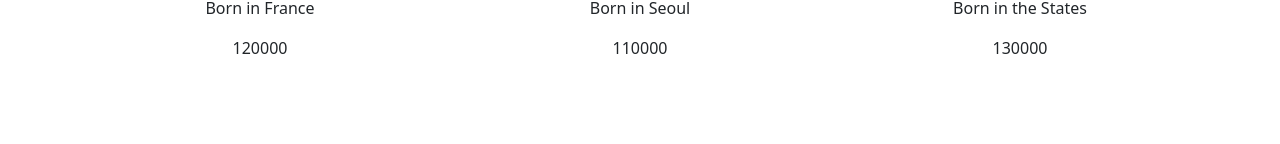
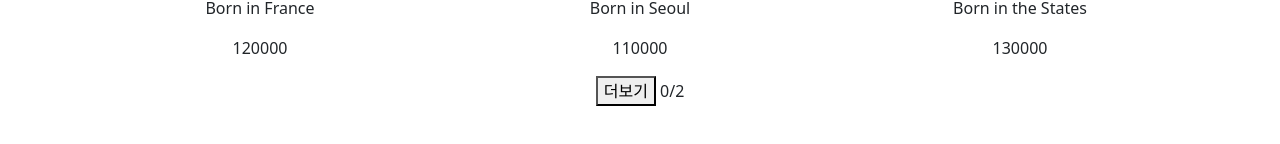
Before and after one commit to jskim-gcd/shop, a React (Vite) app: page / in a window 1280 px wide. Shown: the part 610-754 px from the top of the page. Built offline with nearby package versions, Linux system fonts and the light colour scheme.

Commit message:
메인 페이지에 더보기 버튼 추가

```diff
--- a/package.json
+++ b/package.json
@@ -11,6 +11,7 @@
   },
   "dependencies": {
     "@reduxjs/toolkit": "^2.8.2",
+    "axios": "^1.11.0",
     "bootstrap": "^5.3.8",
     "react": "^19.1.1",
     "react-bootstrap": "^2.10.10",
--- a/src/pages/Detail.jsx
+++ b/src/pages/Detail.jsx
@@ -3,7 +3,7 @@ import { useSelector } from "react-redux";
 
 function Detail() {
 
-    let shoes = useSelector((state) => state.shoes)
+    let shoes = useSelector(state => state.shoes)
 
     return (
         <>
--- a/src/pages/Main.jsx
+++ b/src/pages/Main.jsx
@@ -1,10 +1,18 @@
-import { useSelector } from "react-redux";
+import { useDispatch, useSelector } from "react-redux";
 import bg from '../img/bg.png'
 import { Col, Container, Row } from "react-bootstrap";
+import { useState } from "react";
+import { addItem } from "../redux/store.js";
+import axios from "axios";
 
 function Main() {
 
-    let shoes = useSelector((state) => state.shoes)
+    let [count, setCount] = useState(0)
+    let [load, setLoad] = useState(false)
+
+    let shoes = useSelector(state => state.shoes)
+
+    let dispatch = useDispatch()
 
     return (
         <>
@@ -14,20 +22,24 @@ function Main() {
                 <Container>
                     <Row>
                         {
-                            shoes.map((a, i) => {return (
-                                <Card key={i} i={i} shoes={a} />
-                            )})
+                            shoes.map((a, i) => {
+                                return (
+                                    <Card key={i} i={i} shoes={a} />
+                                )
+                            })
                         }
                     </Row>
                 </Container>
             </div>
+            {load && <div>로딩중~</div>}
+            {count < 2 && <MoreButton count={count} setCount={setCount} dispatch={dispatch} setLoad={setLoad}/>}
         </>
     )
 }
 
 function Card(props) {
 
-    return(
+    return (
         <Col sm={4}>
             <img src={'https://codingapple1.github.io/shop/shoes' + (props.i + 1) + '.jpg'} width='80%' />
             <h4>{props.shoes.title}</h4>
@@ -37,4 +49,24 @@ function Card(props) {
     )
 }
 
+function MoreButton(props) {
+    return (
+        <>
+            <button onClick={() => {
+                props.setLoad(true)
+                axios.get('https://codingapple1.github.io/shop/data' + (props.count + 2) + '.json')
+                    .then(result => {
+                        props.dispatch(addItem(result.data))
+                        props.setCount(props.count + 1)
+                        props.setLoad(false)
+                    })
+                    .catch(() => {
+                        console.log('get 실패')
+                        props.setLoad(false)
+                    })
+            }}>더보기</button> {props.count}/2
+        </>
+    )
+}
+
 export default Main
--- a/src/redux/store.js
+++ b/src/redux/store.js
@@ -3,8 +3,16 @@ import products from '../data/products.js'
 
 let shoes = createSlice({
     name: 'shoes',
-    initialState: products
+    initialState: products,
+    reducers: {
+        addItem(state, action) {
+            let copy = [...state, ...action.payload]
+            return copy
+        }
+    }
 })
+
+export let { addItem } = shoes.actions
 
 export default configureStore({
     reducer: {
```
Also changed, not shown: 1 other file (tests, documents, lock files or other folders).
